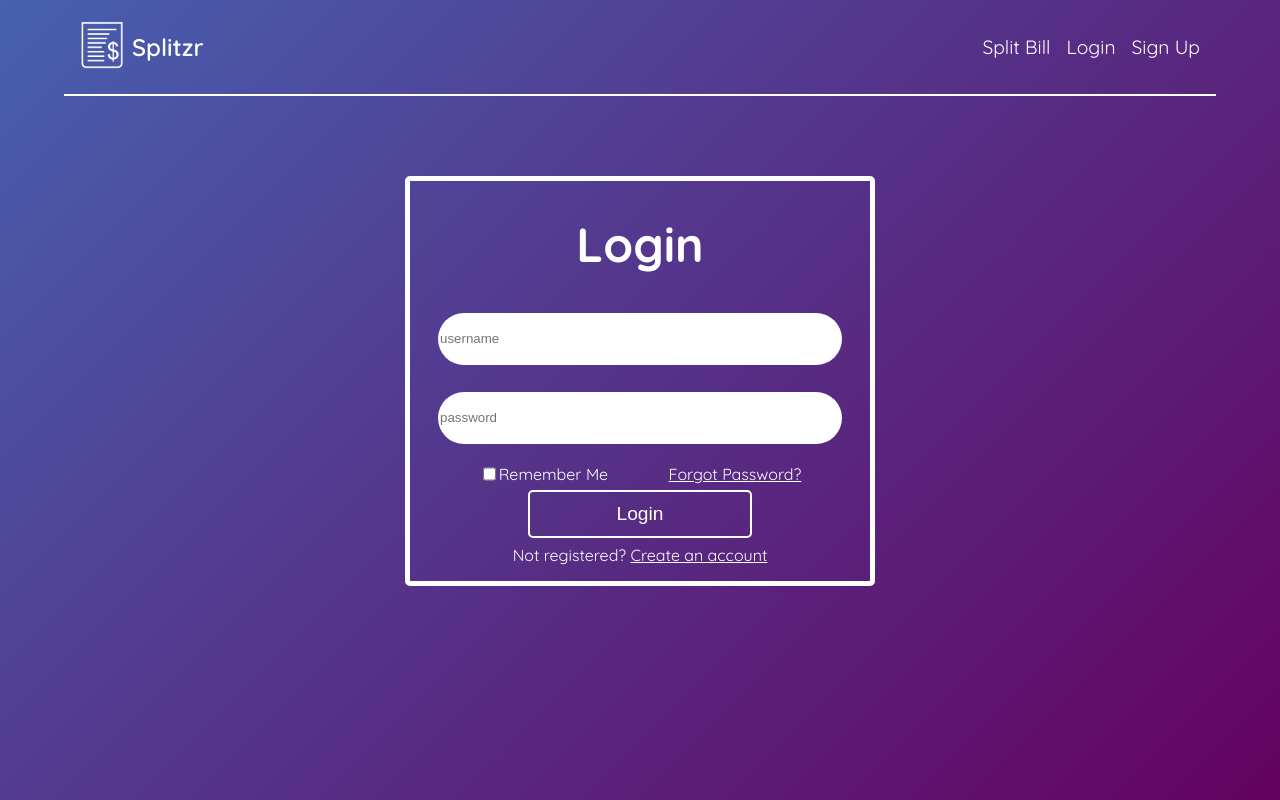
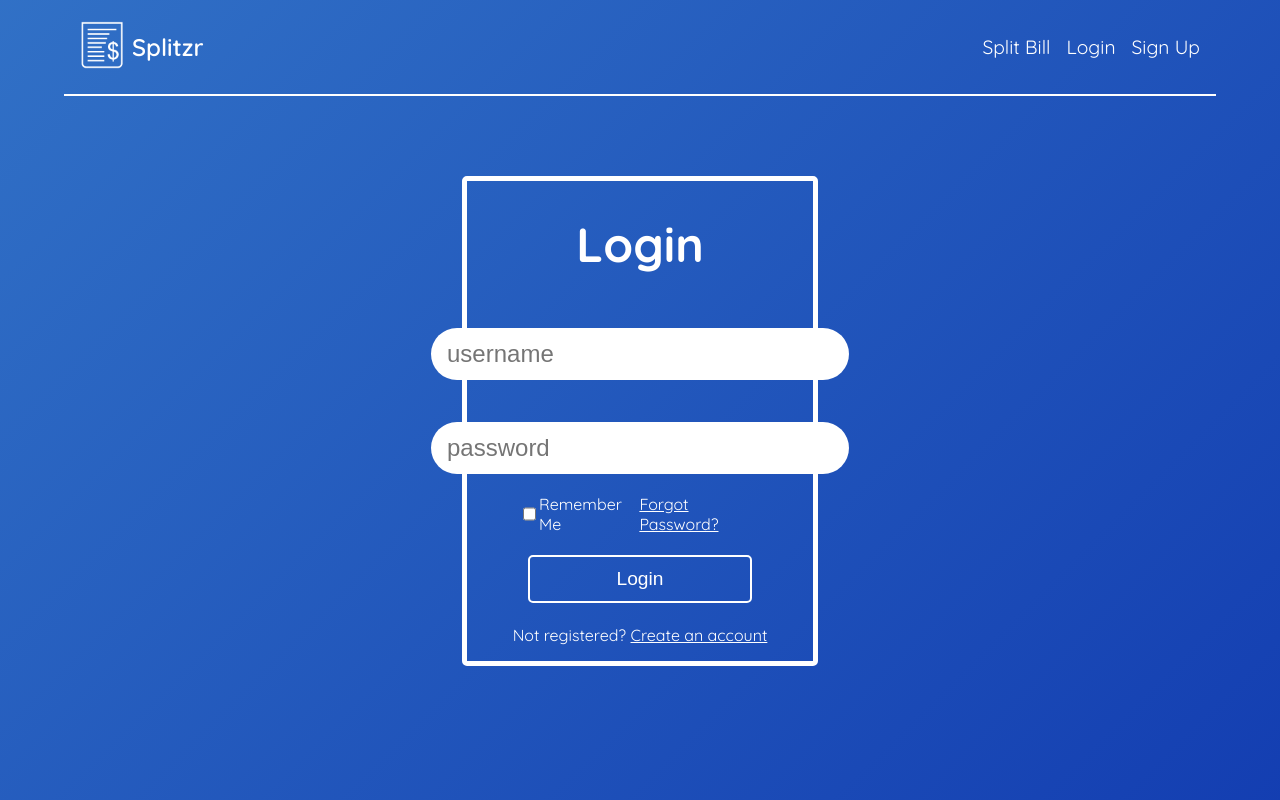
Before and after one commit to roccovulpis/Splitzr, a React (Vite) app: page /login in a window 1280 px wide. Built offline with nearby package versions, Linux system fonts and the light colour scheme.

Commit message:
Updated styling

```diff
--- a/src/styles/Home.css
+++ b/src/styles/Home.css
@@ -26,6 +26,7 @@
     background-color: transparent;
     color: white;
     font-size: 1.2rem;
+    transition: background-color 0.5s ease;
   }
 
   #home-split-btn:hover {
--- a/src/styles/Login.css
+++ b/src/styles/Login.css
@@ -11,8 +11,8 @@
     display: flex;
     flex-direction: column;
     align-items: center;
-    width: 40%;
-    height: 50vh;
+    width: 30%;
+    height: 60vh;
   }
 
   .login-form > h1 {
@@ -25,6 +25,8 @@
     border: none;
     border-radius: 30px;
     margin-top: auto;
+    font-size: 1.5rem;
+    padding-left: 1rem;
   }
 
   .login-span {
@@ -54,6 +56,7 @@
     color: white;
     font-size: 1.2rem;
     margin-top: auto;
+    transition: background-color 0.5s ease;
   }
 
   #login-btn:hover {
--- a/src/styles/Navbar.css
+++ b/src/styles/Navbar.css
@@ -39,6 +39,7 @@ nav {
   a {
     text-decoration: none;
     color: hsl(0, 0%, 100%);
+    transition: background-color 0.5s ease;
   }
 
   a:hover {
--- a/src/styles/index.css
+++ b/src/styles/index.css
@@ -5,7 +5,7 @@ body {
   font-family: "Quicksand", serif;
   overflow: auto;
   /* background: linear-gradient(315deg, rgba(101,0,94,1) 3%, rgba(60,132,206,1) 38%, rgba(48,238,226,1) 68%, rgba(255,25,25,1) 98%); */
-  background: linear-gradient(315deg, rgba(101,0,94,1) 3%, rgba(60,132,206,1) 38%, rgba(255,25,25,1) 98%);
+  background: linear-gradient(315deg, rgb(19, 61, 177) 3%, rgba(60,132,206,1) 38%, rgb(10, 147, 189) 98%);
   animation: gradient 15s ease infinite;
   background-size: 400% 400%;
   background-attachment: fixed;
```
